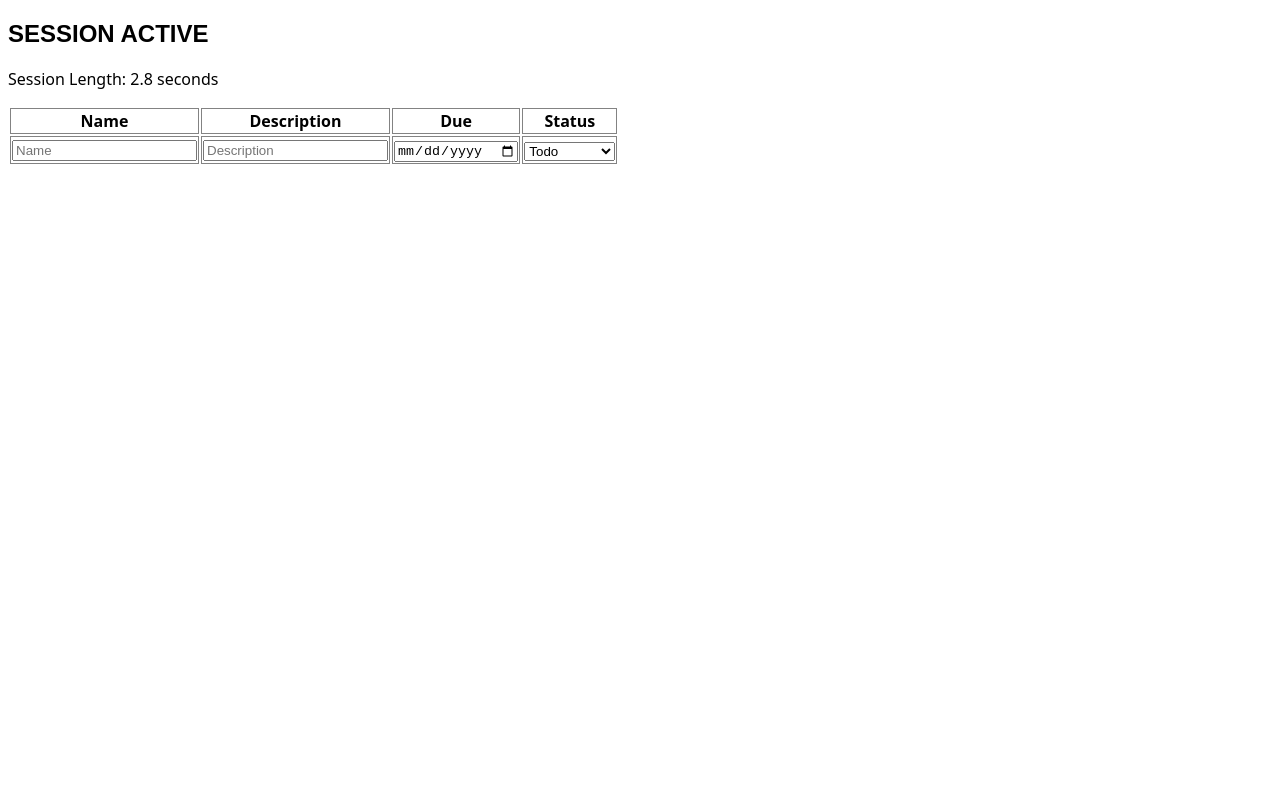
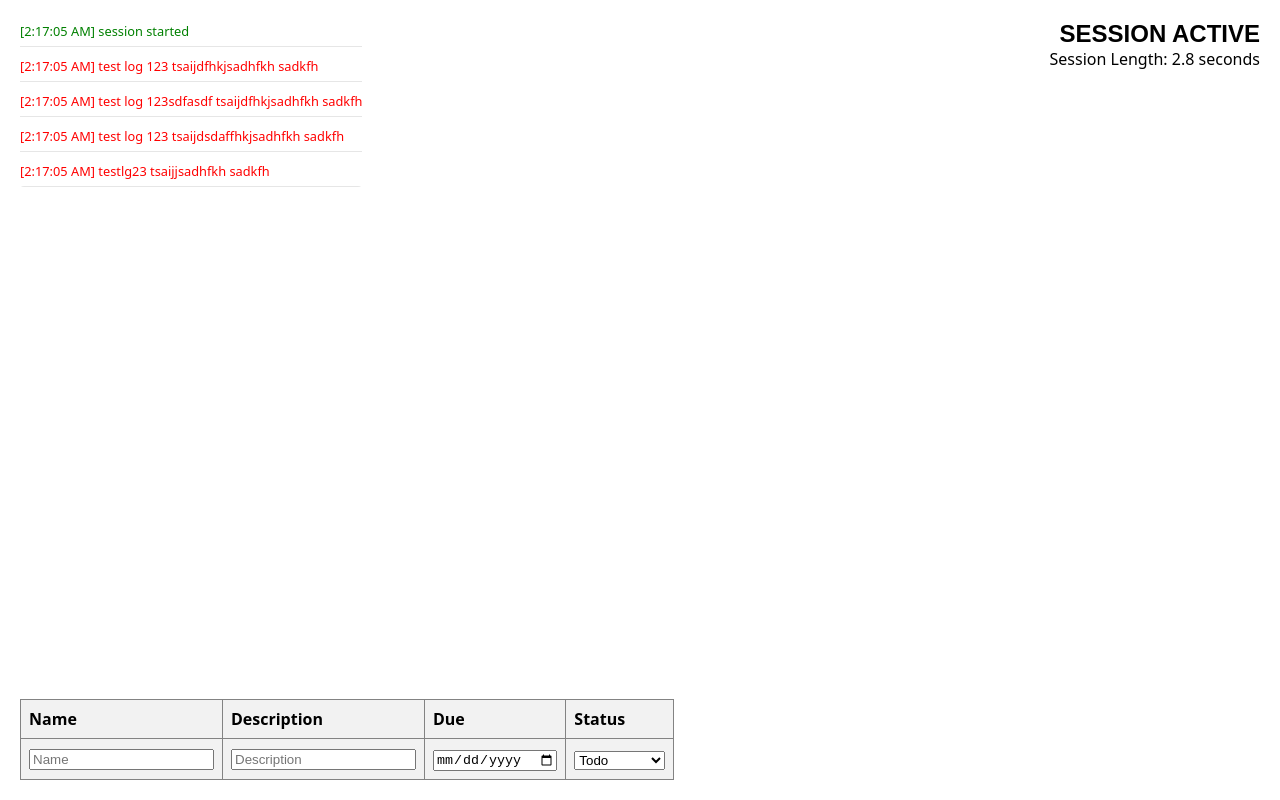
Before and after one commit to sudonym-online/serious-about-work, a SvelteKit app: page / in a window 1280 px wide. Both pictures are taken after a click on the button "start session". Built offline with nearby package versions, Linux system fonts and the light colour scheme; a web font is replaced by a local one.

Commit message:
Logs and Layout

```diff
--- a/src/app.css
+++ b/src/app.css
@@ -20,3 +20,62 @@ h1 {
 .session{
   font-family: "Doto", sans-serif;
 }
+
+.logs {
+  position: fixed;
+  top: 20px;
+  left: 20px;
+  display: flex;
+  flex-direction: column;
+  gap: 8px;
+  max-height: 30vh;
+  overflow-y: auto;
+  border-radius: 4px;
+}
+
+.log {
+  font-size: 0.8em;
+  border-bottom: 1px solid rgba(128, 128, 128, 0.2);
+  padding-bottom: 4px;
+}
+
+.log p {
+  margin: 2px 0;
+}
+
+.status {
+  position: fixed;
+  top: 20px;
+  right: 20px;
+  text-align: right;
+}
+
+.status h2, .status p {
+  margin: 0;
+}
+
+.tasks {
+  position: fixed;
+  bottom: 20px;
+  left: 20px;
+  display: flex;
+  flex-direction: column;
+  gap: 10px;
+}
+
+table {
+  border-collapse: collapse;
+  background: rgba(0, 0, 0, 0.05);
+  width: fit-content;
+}
+
+.add-btn {
+  align-self: flex-start;
+  padding: 8px 16px;
+  cursor: pointer;
+}
+
+th, td {
+  padding: 8px;
+  text-align: left;
+}
--- a/src/lib/types.ts
+++ b/src/lib/types.ts
@@ -7,6 +7,12 @@ export interface Task {
 	status: Status;
 }
 
+export interface Log {
+	content: string;
+	date: Date;
+	color: string;
+}
+
 export interface NavigatorWithKeyboardLock extends Navigator {
 	keyboard: { lock(keys: string[]): Promise<void> };
 }
--- a/src/routes/+page.svelte
+++ b/src/routes/+page.svelte
@@ -1,9 +1,10 @@
 <script lang="ts">
-	import type { Status, Task, NavigatorWithKeyboardLock } from '$lib/types';
+	import type { Status, Task, NavigatorWithKeyboardLock, Log } from '$lib/types';
 
 	let fullscreen = $state(false);
 	let terminating = $state(false);
 	let sessLength = $state(0);
+	let logs: Log[] = $state([]);
 
 	let draft = $state({
 		name: '',
@@ -19,6 +20,26 @@
 	);
 
 	let tasks: Task[] = $state([]);
+
+	const log = (content : string, date: Date, color: string) => {
+		logs.push({
+			content,
+			date,
+			color
+		});
+	}
+
+	const startSession = () => {
+		forceLock()
+			.then(() => {
+				log("session started", new Date(), "green")
+				log("test log 123 tsaijdfhkjsadhfkh sadkfh", new Date(), "red")
+				log("test log 123sdfasdf tsaijdfhkjsadhfkh sadkfh", new Date(), "red")
+				log("test log 123 tsaijdsdaffhkjsadhfkh sadkfh", new Date(), "red")
+				log("testlg23 tsaijjsadhfkh sadkfh", new Date(), "red")
+
+			})
+	}
 
 	const forceLock = async () => {
 		try {
@@ -95,9 +116,22 @@
 <!-- <h1>SERIOUS ABOUT WORK</h1> -->
 
 {#if fullscreen}
+	<div class="logs">
+		<!-- eslint-disable-next-line svelte/require-each-key -->
+		{#each logs as log}
+			<div class="log" style="color: {log.color};">
+				<p>[{log.date.toLocaleTimeString()}] {log.content}</p>
+			</div>
+		{/each}
+
+	</div>
+
+	<div class="status">
 		<h2 class="session">SESSION ACTIVE</h2>
 		<p class="length">Session Length: {sessLength/1000} seconds</p>
+	</div>
 
+	<div class="tasks">
 		<table>
 			<thead>
 				<tr>
@@ -135,8 +169,9 @@
 		</table>
 
 		{#if canAdd}
-		<button onclick={addTask}>add task</button>
+			<button class="add-btn" onclick={addTask}>add task</button>
 		{/if}
+	</div>
 
 {/if}
 
@@ -145,5 +180,5 @@
 {/if}
 
 {#if !fullscreen}
-	<button onclick={forceLock}>start session</button>
+	<button onclick={startSession}>start session</button>
 {/if}
```
Lines whose indentation alone changed are shown as unchanged.
